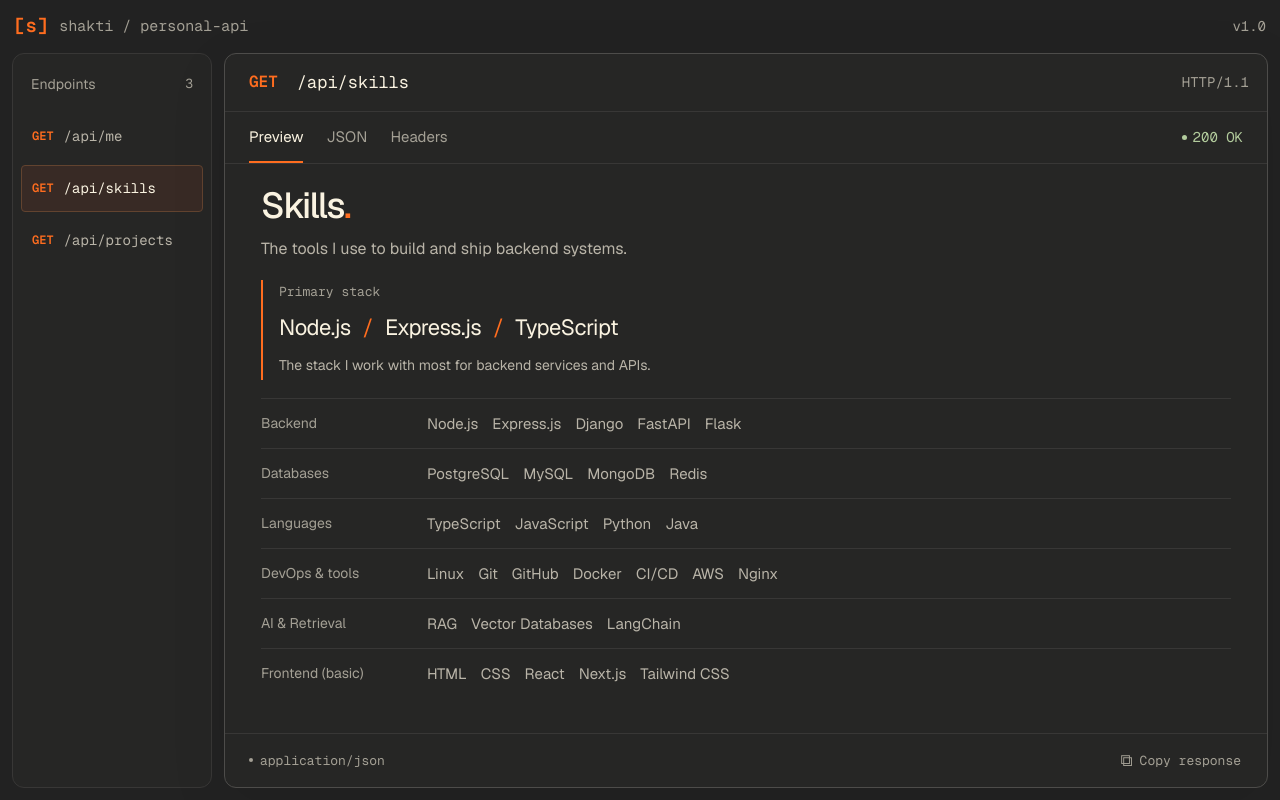
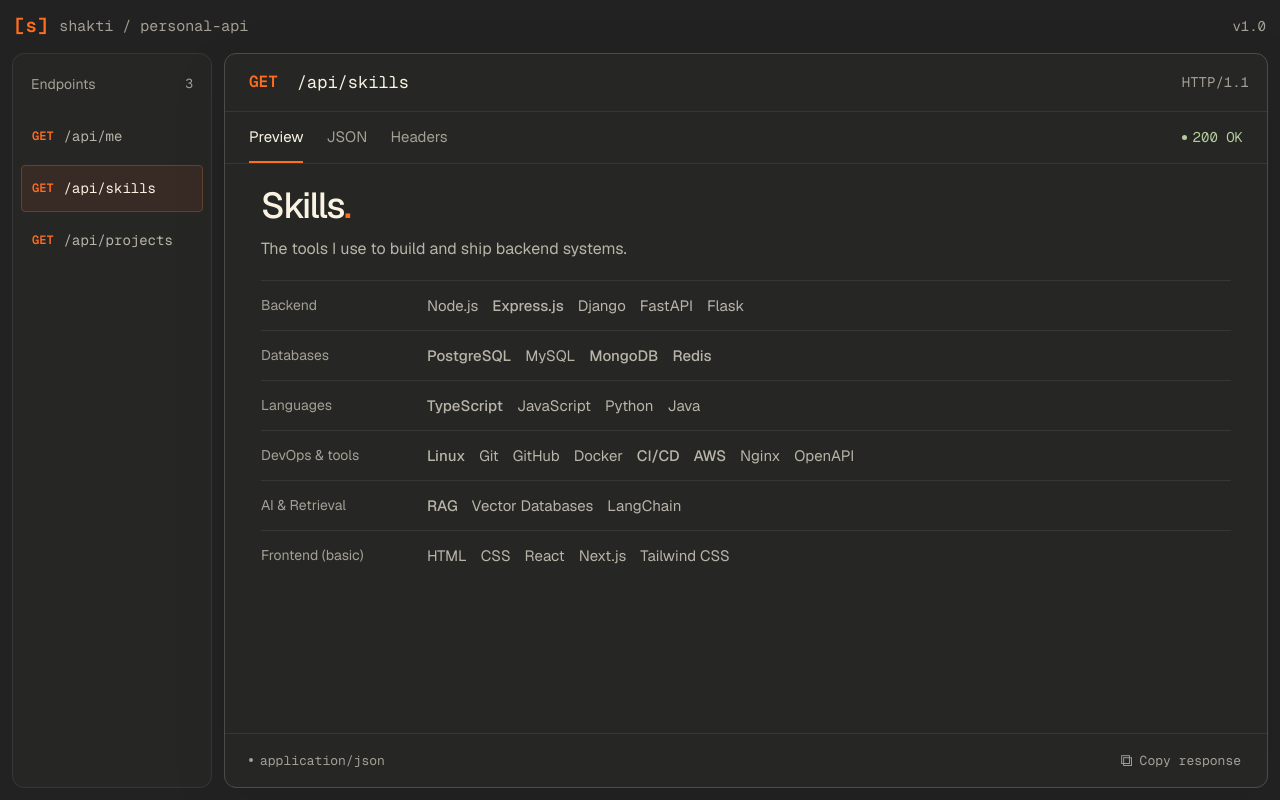
Before and after one commit to d-shaktiranjan/portfolio-next, a Next.js app: page /skills in a window 1280 px wide. Built offline with nearby package versions, Linux system fonts and the light colour scheme.

Commit message:
feat: highlight primary skills and add OpenAPI

```diff
--- a/app/globals.css
+++ b/app/globals.css
@@ -559,44 +559,12 @@ h1 {
   font-size: 16px;
   line-height: 1.7;
 }
-.primary-stack {
-  padding: 2px 0 2px 16px;
-  border-left: 2px solid var(--accent);
-  margin-bottom: 26px;
-}
-.primary-stack h2 {
-  margin: 0 0 10px;
-  color: var(--text-muted);
-  font-family: var(--font-geist-mono), monospace;
-  font-size: 13px;
-  font-weight: 400;
-}
-.primary-stack ul,
 .skill-category ul {
   display: flex;
   flex-wrap: wrap;
   margin: 0;
   padding: 0;
   list-style: none;
-}
-.primary-stack ul {
-  column-gap: 12px;
-  row-gap: 6px;
-  font-size: 22px;
-  font-weight: 400;
-  letter-spacing: -0.5px;
-}
-.primary-stack li + li::before {
-  content: "/";
-  margin-right: 12px;
-  color: var(--accent);
-  font-weight: 400;
-}
-.primary-stack p {
-  margin: 10px 0 0;
-  color: var(--text-secondary);
-  font-size: 14px;
-  line-height: 1.7;
 }
 .skill-category {
   display: grid;
@@ -621,6 +589,9 @@ h1 {
 .skill-category li {
   color: var(--text-secondary);
 }
+.skill-category li.primary-skill {
+  font-weight: 500;
+}
 
 @media (min-width: 801px) and (max-height: 800px) {
   .skills {
@@ -628,9 +599,6 @@ h1 {
   }
   .skills-description {
     margin-block: 8px 18px;
-  }
-  .primary-stack {
-    margin-bottom: 18px;
   }
   .skill-category {
     padding-block: 11px;
@@ -705,9 +673,6 @@ h1 {
   }
   .skills-description {
     font-size: 15px;
-  }
-  .primary-stack ul {
-    font-size: 19px;
   }
   .skill-category {
     grid-template-columns: minmax(0, 1fr);
--- a/components/skills-response.tsx
+++ b/components/skills-response.tsx
@@ -9,16 +9,6 @@ export function SkillsResponse({ skills }: { skills: Skills }) {
       </h1>
       <p className="skills-description">{skills.description}</p>
 
-      <section className="primary-stack" aria-labelledby="primary-stack-title">
-        <h2 id="primary-stack-title">Primary stack</h2>
-        <ul>
-          {skills.primaryStack.map((skill) => (
-            <li key={skill}>{skill}</li>
-          ))}
-        </ul>
-        <p>{skills.primaryStackNote}</p>
-      </section>
-
       <div className="skill-categories">
         {skills.categories.map((category, index) => (
           <section
@@ -29,7 +19,16 @@ export function SkillsResponse({ skills }: { skills: Skills }) {
             <h2 id={`skill-category-${index}`}>{category.name}</h2>
             <ul>
               {category.items.map((skill) => (
-                <li key={skill}>{skill}</li>
+                <li
+                  key={skill}
+                  className={
+                    skills.primarySkills.includes(skill)
+                      ? "primary-skill"
+                      : undefined
+                  }
+                >
+                  {skill}
+                </li>
               ))}
             </ul>
           </section>
--- a/lib/skills.ts
+++ b/lib/skills.ts
@@ -4,8 +4,17 @@ import type { ApiResponse } from "@/lib/api";
 export const skills = {
   title: "Skills",
   description: "The tools I use to build and ship backend systems.",
-  primaryStack: ["Node.js", "Express.js", "TypeScript"],
-  primaryStackNote: "The stack I work with most for backend services and APIs.",
+  primarySkills: [
+    "TypeScript",
+    "Express.js",
+    "PostgreSQL",
+    "MongoDB",
+    "Redis",
+    "CI/CD",
+    "RAG",
+    "AWS",
+    "Linux",
+  ],
   categories: [
     {
       name: "Backend",
@@ -21,7 +30,16 @@ export const skills = {
     },
     {
       name: "DevOps & tools",
-      items: ["Linux", "Git", "GitHub", "Docker", "CI/CD", "AWS", "Nginx"],
+      items: [
+        "Linux",
+        "Git",
+        "GitHub",
+        "Docker",
+        "CI/CD",
+        "AWS",
+        "Nginx",
+        "OpenAPI",
+      ],
     },
     {
       name: "AI & Retrieval",
```
